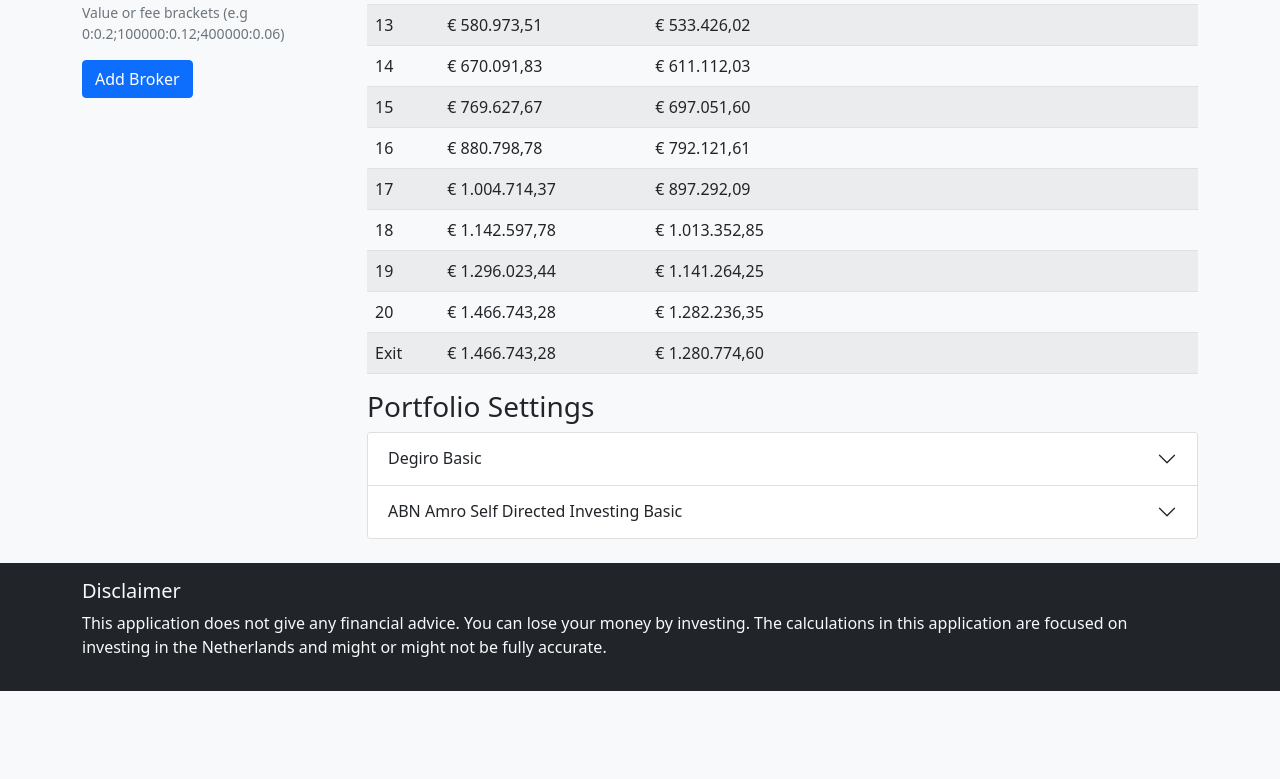
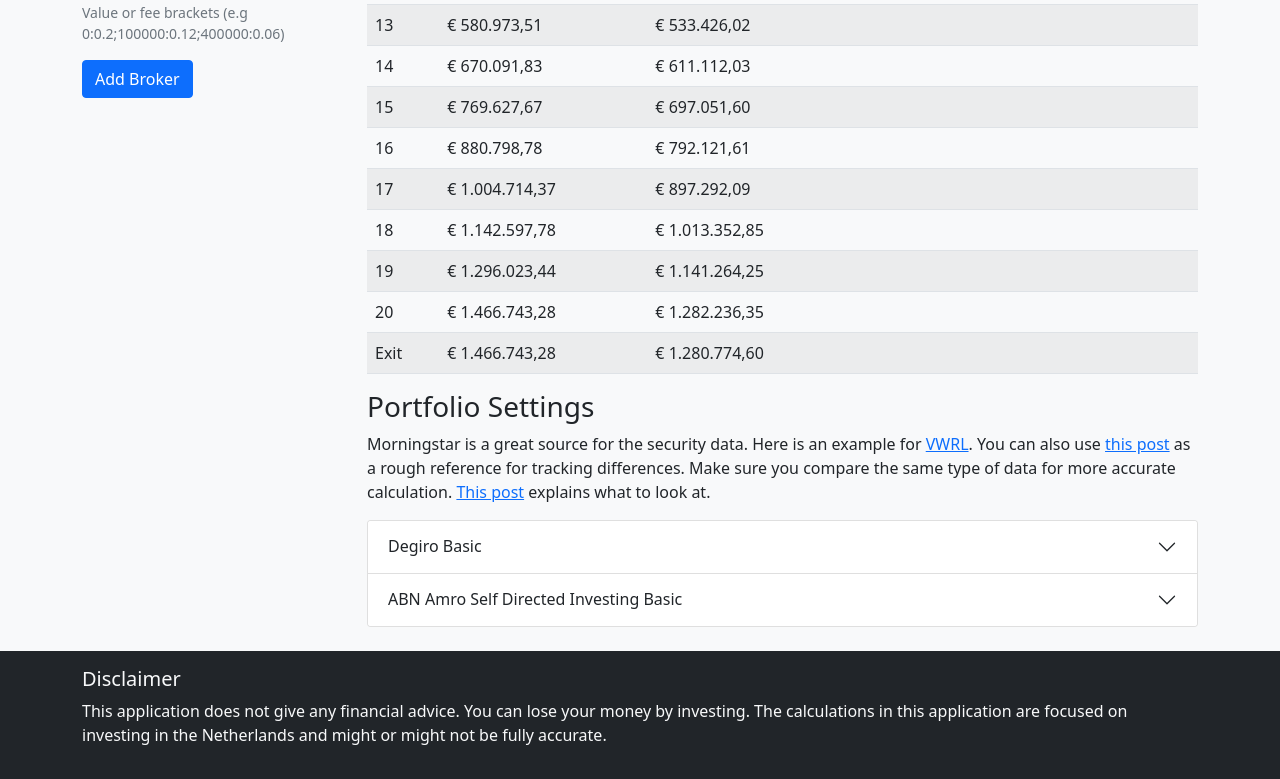
Before and after one commit to sevilyilmaz/portfolio-comparator, a Vue app: page / in a window 1280 px wide. Shown: the part 614-1393 px from the top of the page. Before the commit the page ends 1305 px from the top, so only its background shows below. Built offline with nearby package versions, Linux system fonts and the light colour scheme.

Commit message:
feat: adds examples for data sources

```diff
--- a/src/App.vue
+++ b/src/App.vue
@@ -108,6 +108,19 @@
 
         <h3>Portfolio Settings</h3>
 
+        <p>
+          Morningstar is a great source for the security data. Here is an example for <a
+            href="https://www.morningstar.nl/nl/etf/snapshot/snapshot.aspx?id=0P0000YXJO"
+            target="_blank"
+          >VWRL</a>. You can also use <a
+            href="https://www.reddit.com/r/DutchFIRE/comments/flchg4/voorbeeld_all_world_index_portfolios_2020/"
+            target="_blank"
+          >this post</a> as a rough reference for tracking differences. Make sure you compare the same type of data for more accurate calculation. <a
+            href="https://www.justetf.com/en/news/etf/avoiding-etf-performance-pitfalls.html"
+            target="_blank"
+          >This post</a> explains what to look at.
+        </p>
+
         <div class="accordion">
           <BrokerDetails
             v-for="broker in brokers"
```
